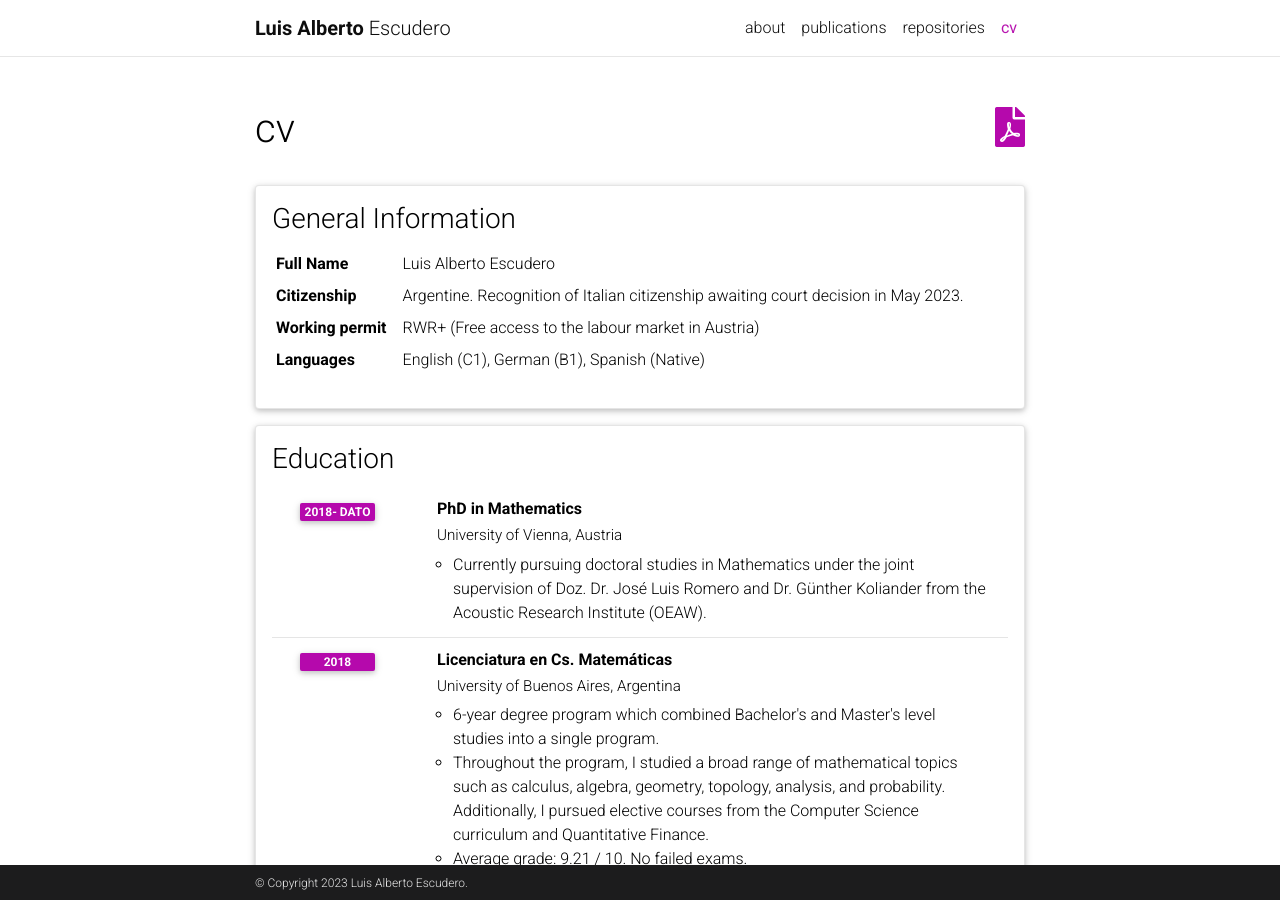
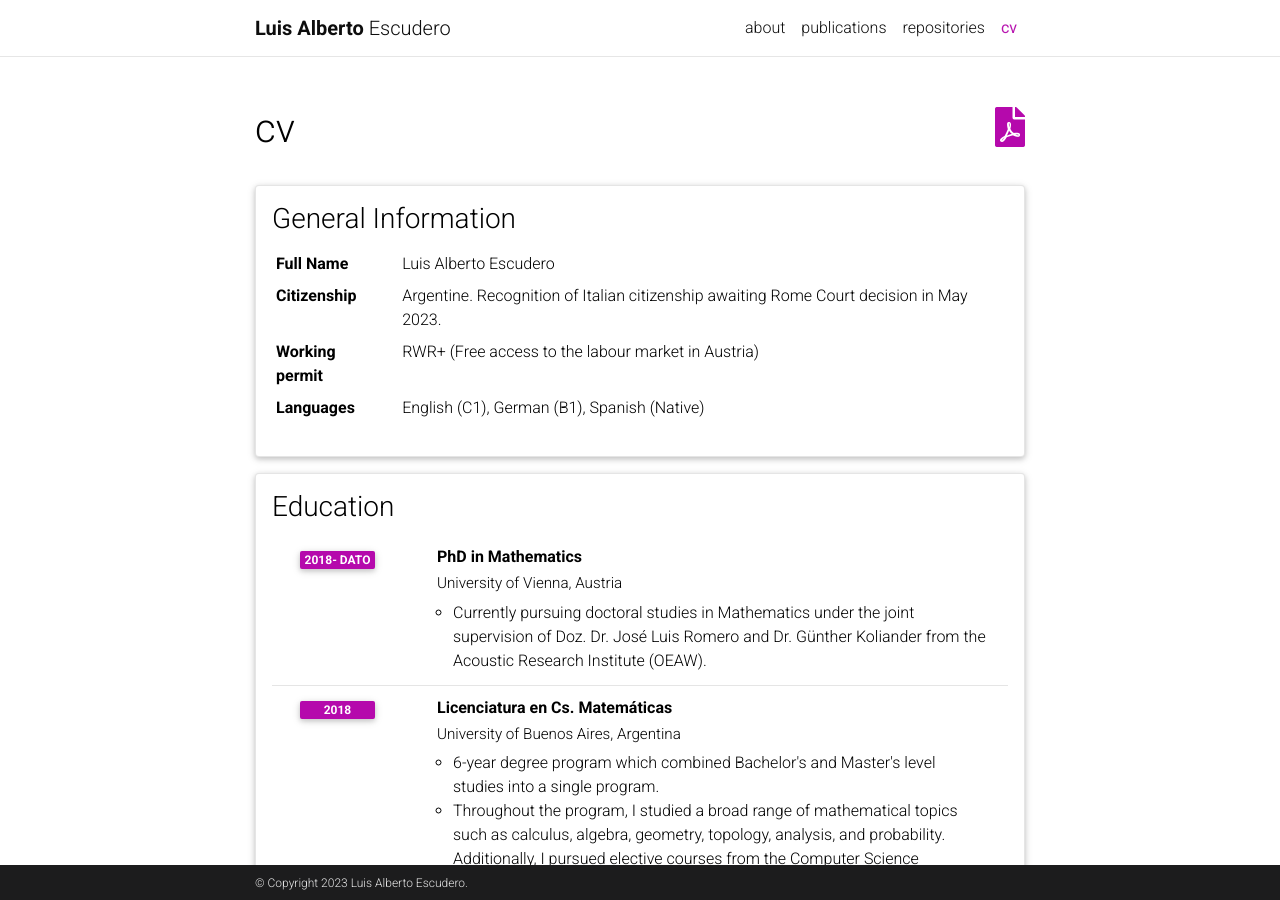
Before and after one commit to laescudero/laescudero.github.io, a Jekyll site: the page built from _pages/cv.md, in a window 1280 px wide and 900 px high. Built offline with Jekyll 4.4.1, drawn with Linux system fonts in a browser that asks for light colours; comment, search, counter and statistics services are not loaded; a style sheet for code colours, icons or effects is not loaded.

Commit message:
Update in the CV

```diff
--- a/_data/cv.yml
+++ b/_data/cv.yml
@@ -5,7 +5,7 @@
       value: Luis Alberto Escudero
     - name: Citizenship
       value: Argentine.
-             Recognition of Italian citizenship awaiting court decision in May 2023.
+             Recognition of Italian citizenship awaiting Rome Court decision in May 2023.
     - name: Working permit
       value: RWR+ (Free access to the labour market in Austria)
     - name: Languages
```
